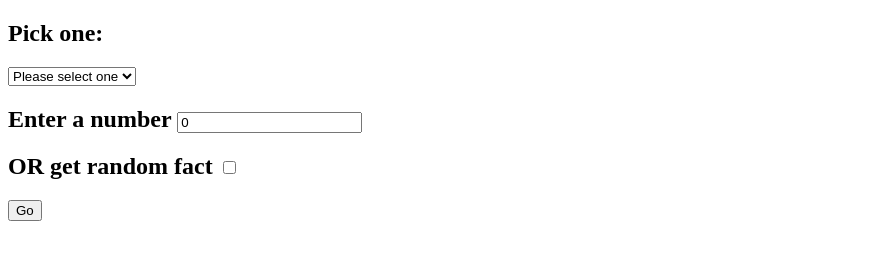
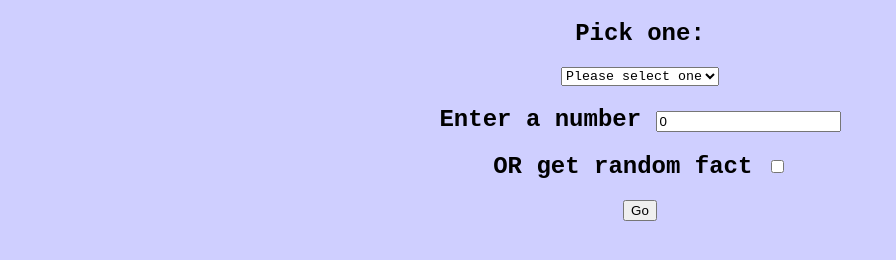
Before and after one commit to popet1580/cs260-creative-4, a website: page public/index.html in a window 1280 px wide. Shown: the whole page, without its empty margins (0-896 px from the left). Drawn offline with nearby package versions, Linux system fonts and the light colour scheme.

Commit message:
Added css

```diff
--- a/public/styles.css
+++ b/public/styles.css
@@ -1,3 +1,21 @@
+body {
+    text-align: center;
+    background-color: #cfcfff;
+    font-family: "Courier New", Courier, monospace;
+}
+
+h2 {
+    font-size: 24px;
+}
+
+select {
+    font-family: "Courier New", Courier, monospace
+}
+
+option {
+    font-family: "Courier New", Courier, monospace;
+}
+
 #errorMessage {
     color: red;
 
```
